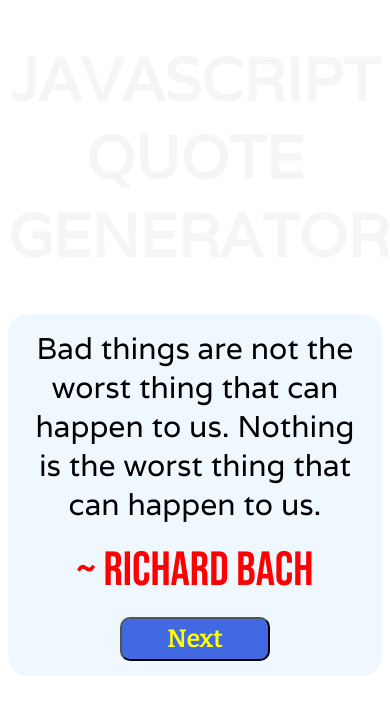
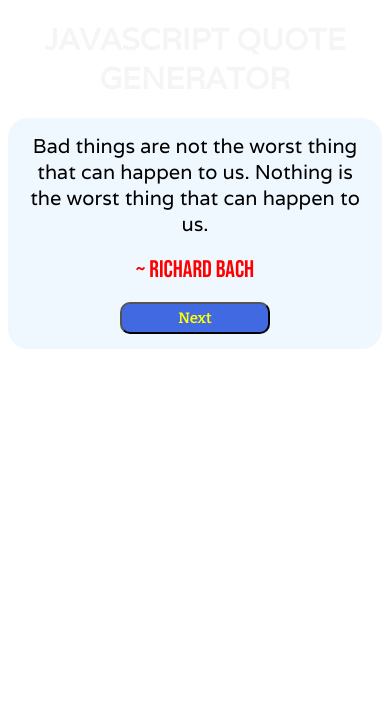
Before and after one commit to lord-cyclone100/Quote-Generator, a plain HTML site: page index.html in a window 390 px wide. Drawn offline with nearby package versions, Linux system fonts and the light colour scheme; a web font is replaced by a local one.

Commit message:
Added css for responsiveness

```diff
--- a/style.css
+++ b/style.css
@@ -61,3 +61,21 @@ button{
     font-family: 'Bebas Neue', sans-serif;
     font-family: 'Bitter', serif;
 }
+
+@media (max-width: 450px) {
+    h1{
+        font-size: 30px;
+    }
+    .content{
+        width: 70vh;
+    }
+    .quote{
+        font-size: 20px;
+    }
+    .speaker{
+        font-size: 1.5em;
+    }
+    button{
+        font-size: 15px;
+    }
+}
```
